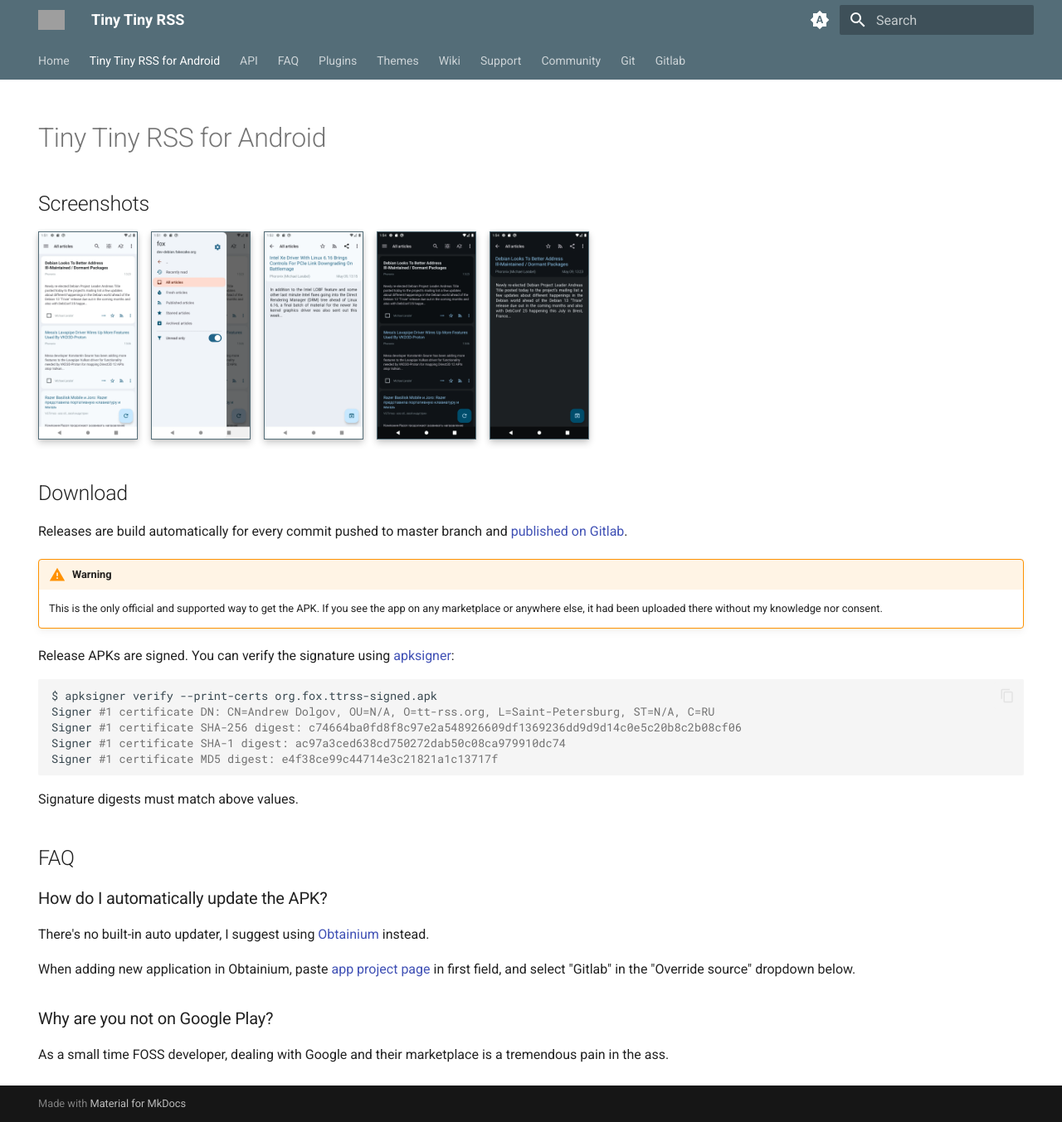
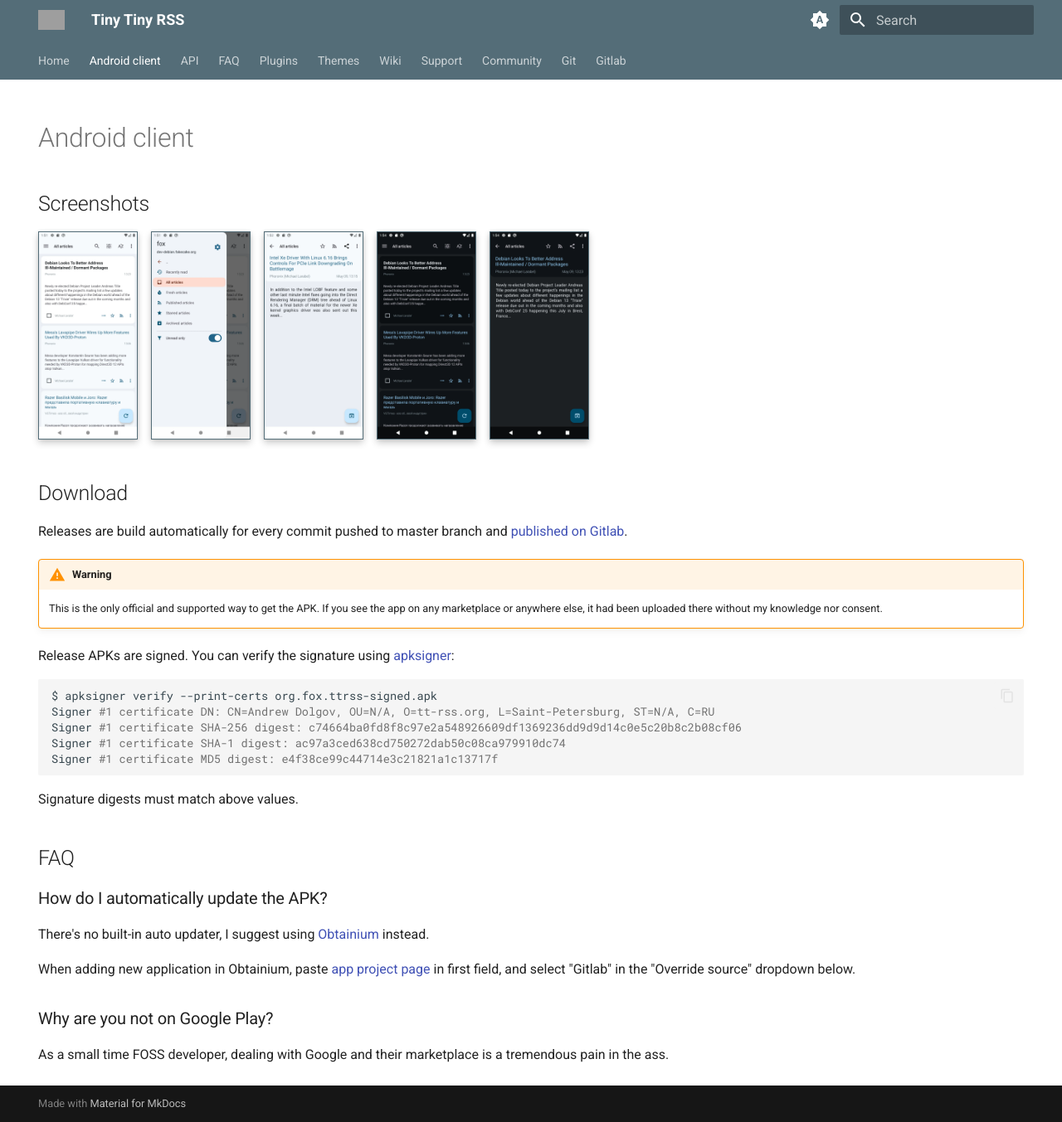
Before and after one commit to supahgreg/tt-rss-web-static, an MkDocs documentation site: the page built from docs/AndroidClient.md, in a window 1280 px wide and 1353 px high. Shown: the whole window at 83% size. Built offline with MkDocs 1.6.1 and Material for MkDocs 9.7.7, drawn with Linux system fonts in a browser that asks for light colours.

Commit message:
shorten android page title

```diff
--- a/docs/AndroidClient.md
+++ b/docs/AndroidClient.md
@@ -4,7 +4,7 @@
   - toc
 ---
 
-# Tiny Tiny RSS for Android
+# Android client
 
 ## Screenshots
 
```
